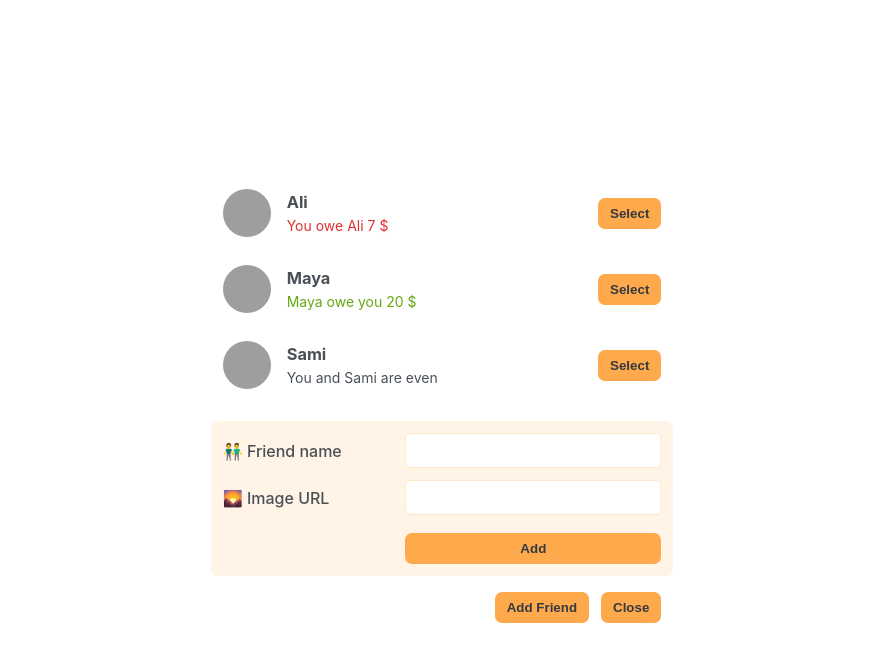
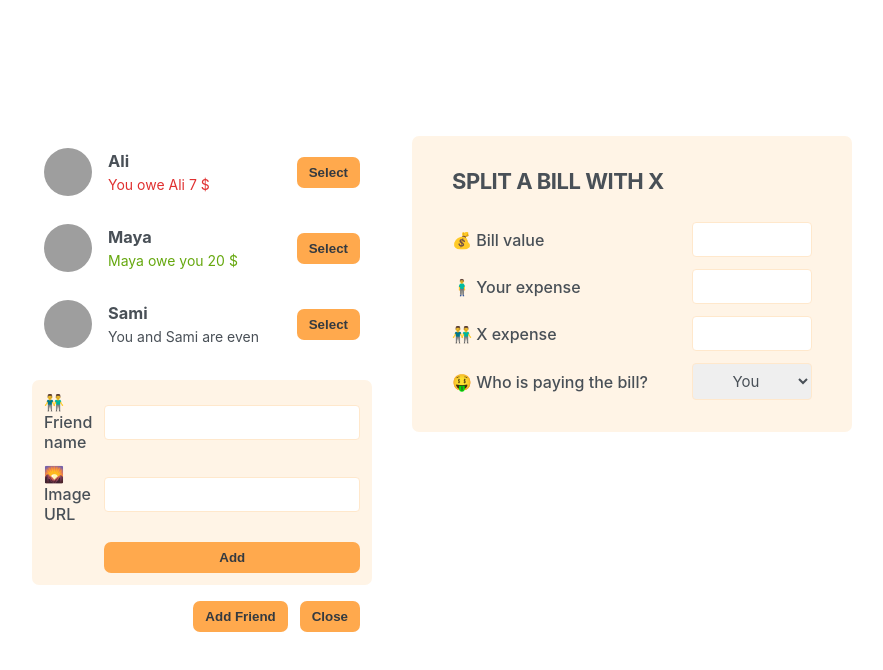
Before and after one commit to Rahaf-Mansour/split-bill-with-a-friend, a React (Vite) app: page / in a window 1280 px wide. Shown: the top 670 px of the page, without its empty margins (198-1081 px from the left). Built offline with nearby package versions, Linux system fonts and the light colour scheme; grey boxes are pictures that could not be loaded.

Commit message:
create a static FormSplitBill component

```diff
--- a/src/App.jsx
+++ b/src/App.jsx
@@ -25,10 +25,13 @@
 function App() {
 
   return (
-    <div className='sidebar'>
-      <FriendsList />
-      <FormAddFriend />
-      <Button>Add Friend</Button>
+    <div className='app'>
+      <div className='sidebar'>
+        <FriendsList />
+        <FormAddFriend />
+        <Button>Add Friend</Button>
+      </div>
+      <FormSplitBill />
     </div>
   )
 }
@@ -78,6 +81,26 @@
   )
 }
 
+function FormSplitBill() {
+
+  return (
+    <form className='form-split-bill'>
+      <h2>Split a bill with X</h2>
+      <label>💰 Bill value</label>
+      <input type="text" />
+      <label>🧍‍♂️ Your expense</label>
+      <input type="text" />
+      <label>👬 X expense</label>
+      <input type="text" />
+      <label>🤑 Who is paying the bill?</label>
+      <select>
+        <option value="you">You</option>
+        <option value="x">X</option>
+      </select>
+    </form>
+  )
+}
+
 function Button({ children }) {
 
   return (
```
